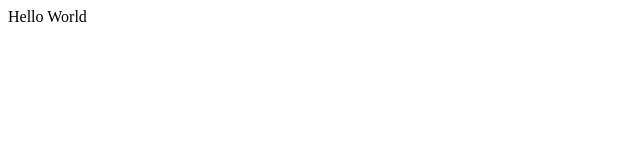
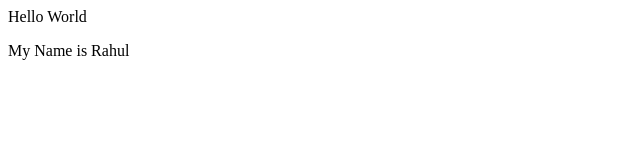
Before and after one commit to RahulChettiyar05/Testrepo, a plain HTML site: page index.html in a window 1280 px wide. Shown: the whole page, without its empty margins (0-640 px from the left). Drawn offline with Linux system fonts and the light colour scheme.

Commit message:
Added Name

```diff
--- a/index.html
+++ b/index.html
@@ -1 +1,2 @@
 <p>Hello World</p>
+<p>My Name is Rahul</p>
```
